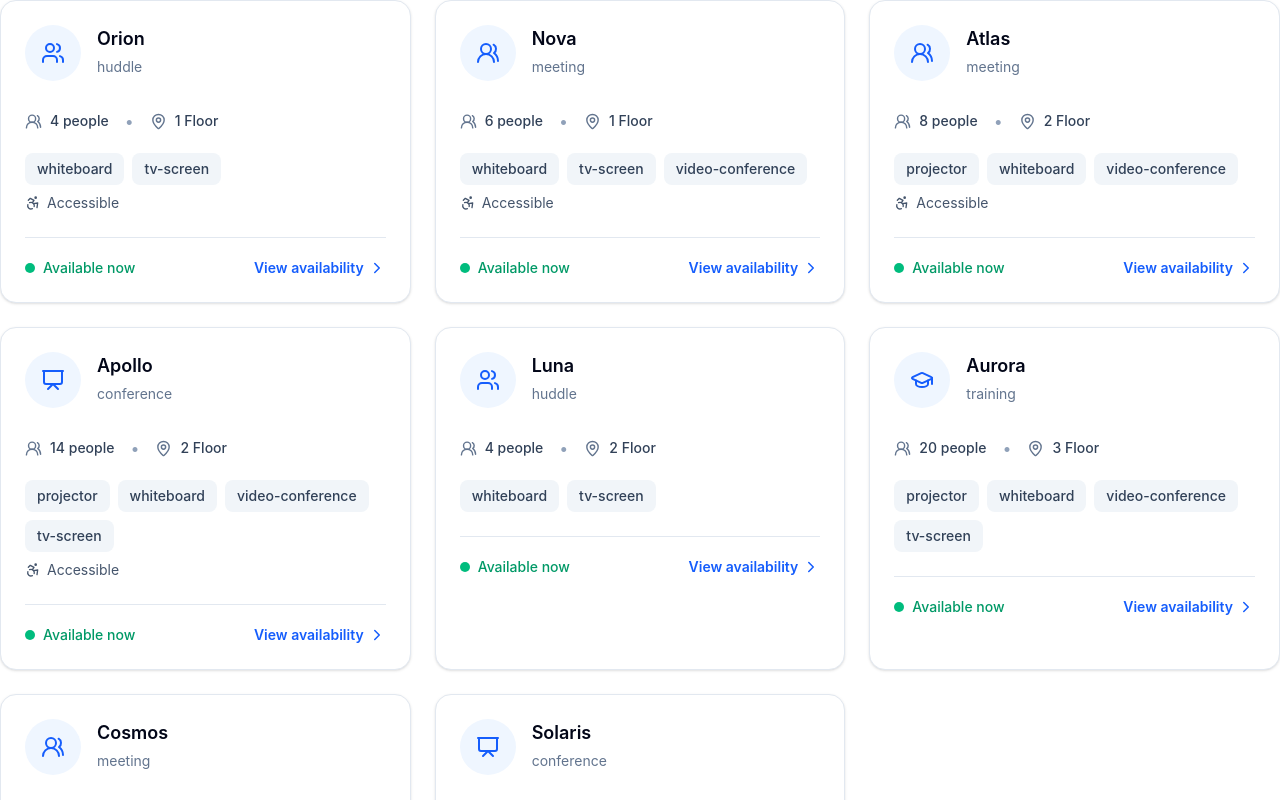
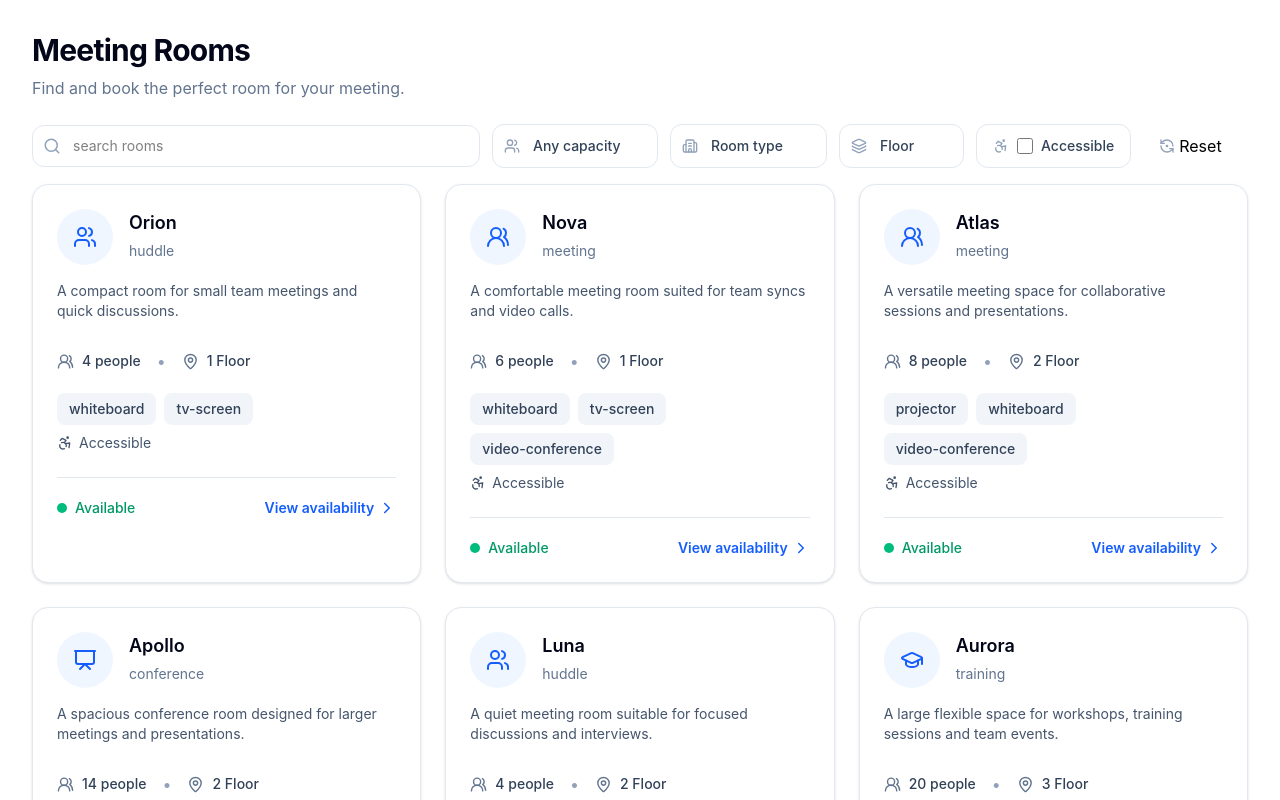
Before and after one commit to Ani-Gamtsemlidze/meeting-room-booking, a React (Vite) app: page /rooms in a window 1280 px wide. Shown: the top 800 px of the page. Built offline with nearby package versions, Linux system fonts and the light colour scheme.

Commit message:
feat: add search and filter functionality to Rooms page

```diff
--- /dev/null
+++ b/src/components/SearchInput.tsx
@@ -0,0 +1,25 @@
+import { Search } from "lucide-react";
+
+interface SearchProps  {
+  value: string;
+  onChange: (value: string) => void
+}
+
+export default function SearchInput({value, onChange}: SearchProps) {
+  return (
+    <div className="relative">
+      <Search
+        size={18}
+        className="absolute left-5 top-1/2 -translate-1/2 text-slate-400"
+      />
+
+      <input
+        type="text"
+        value={value}
+        onChange={(e) => onChange(e.target.value)}
+        placeholder="search rooms"
+        className="rounded-xl text-sm w-full border bg-white border-slate-200 outline-none py-2.5 pr-4 pl-10"
+      />
+    </div>
+  );
+}
--- a/src/components/rooms/RoomsCard.tsx
+++ b/src/components/rooms/RoomsCard.tsx
@@ -22,7 +22,12 @@ export default function RoomCard({ room }: RoomCardProps) {
   } as const;
   const RoomIcon = roomTypeIcons[room.type];
   return (
-    <section className="rounded-2xl border border-slate-200 bg-white p-6 shadow-sm transition-shadow hover:shadow-md">
+    <section
+      className={`rounded-2xl border border-slate-200 bg-white p-6 shadow-sm transition-shadow hover:shadow-md ${
+        room.status === "maintenance" ? "opacity-60" : ""
+      }`}
+    >
+      {" "}
       <div className="flex items-start gap-4">
         <div className="flex h-14 w-14 shrink-0 items-center justify-center rounded-full bg-blue-50">
           <RoomIcon size={24} className="text-blue-600" />
@@ -30,11 +35,10 @@ export default function RoomCard({ room }: RoomCardProps) {
 
         <div>
           <h2 className="text-lg font-semibold text-slate-950">{room.name}</h2>
-
           <p className="mt-1 text-sm text-slate-500">{room.type}</p>
         </div>
       </div>
-
+      <p className="mt-4 text-sm text-slate-600">{room.description}</p>
       <div className="mt-7 flex items-center gap-4 text-slate-600">
         <div className="flex items-center gap-2">
           <Users2 size={17} className="text-slate-500" />
@@ -52,7 +56,6 @@ export default function RoomCard({ room }: RoomCardProps) {
           </span>
         </div>
       </div>
-
       <div className="mt-5 flex flex-wrap gap-2">
         {room.amenities.map((amenity) => (
           <div
@@ -63,20 +66,25 @@ export default function RoomCard({ room }: RoomCardProps) {
           </div>
         ))}
       </div>
-
       {room.isAccessible && (
         <div className="flex items-center gap-1.5 text-sm mt-2 text-slate-600">
           <Accessibility size={16} />
           <span className="">Accessible</span>
         </div>
       )}
-
       <div className="mt-6 border-t border-slate-200 pt-5">
         <div className="flex items-center justify-between">
-          <div className="flex items-center gap-2 text-emerald-600">
-            <span className="h-2.5 w-2.5 rounded-full bg-emerald-500" />
-            <span className="text-sm font-medium">Available now</span>
-          </div>
+          {room.status === "active" ? (
+            <div className="flex items-center gap-2 text-emerald-600">
+              <span className="h-2.5 w-2.5 rounded-full bg-emerald-500" />
+              <span className="text-sm font-medium">Available</span>
+            </div>
+          ) : (
+            <div className="flex items-center gap-2 text-amber-600">
+              <span className="h-2.5 w-2.5 rounded-full bg-amber-500" />
+              <span className="text-sm font-medium">Under maintenance</span>
+            </div>
+          )}
 
           <button
             type="button"
--- /dev/null
+++ b/src/components/rooms/RoomsFilter.tsx
@@ -0,0 +1,117 @@
+import {
+  Accessibility,
+  Building2,
+  Layers3,
+  RefreshCcwDot,
+  Users,
+} from "lucide-react";
+
+interface RoomsFilterProps {
+  capacity: string;
+  setCapacity: (value: string) => void;
+  type: string;
+  setType: (value: string) => void;
+  floor: string;
+  setFloor: (value: string) => void;
+  accessibleOnly: boolean;
+  setAccessibleOnly: (value: boolean) => void;
+  resetFilters: () => void;
+}
+
+export default function RoomsFilter({
+  capacity,
+  setCapacity,
+  type,
+  setType,
+  floor,
+  setFloor,
+  accessibleOnly,
+  setAccessibleOnly,
+  resetFilters,
+}: RoomsFilterProps) {
+  const selectClasses =
+    "h-11 appearance-none rounded-xl border border-slate-200 bg-white pl-10 pr-9 text-sm font-medium text-slate-700 outline-none transition focus:border-blue-500 focus:ring-2 focus:ring-blue-100";
+
+  return (
+    <div className="flex flex-wrap items-center gap-3">
+      <div className="relative">
+        <Users
+          size={16}
+          className="pointer-events-none absolute left-3 top-1/2 -translate-y-1/2 text-slate-400"
+        />
+
+        <select
+          name="capacity"
+          value={capacity}
+          className={selectClasses}
+          onChange={(e) => setCapacity(e.target.value)}
+        >
+          <option value="">Any capacity</option>
+          <option value="2">2+ people</option>
+          <option value="4">4+ people</option>
+          <option value="6">6+ people</option>
+          <option value="8">8+ people</option>
+          <option value="12">12+ people</option>
+        </select>
+      </div>
+
+      <div className="relative">
+        <Building2
+          size={16}
+          className="pointer-events-none absolute left-3 top-1/2 -translate-y-1/2 text-slate-400"
+        />
+
+        <select
+          name="type"
+          value={type}
+          className={selectClasses}
+          onChange={(e) => setType(e.target.value)}
+        >
+          <option value="">Room type</option>
+          <option value="huddle">Huddle</option>
+          <option value="meeting">Meeting</option>
+          <option value="conference">Conference</option>
+          <option value="training">Training</option>
+        </select>
+      </div>
+
+      <div className="relative">
+        <Layers3
+          size={16}
+          className="pointer-events-none absolute left-3 top-1/2 -translate-y-1/2 text-slate-400"
+        />
+
+        <select
+          name="floor"
+          value={floor}
+          className={selectClasses}
+          onChange={(e) => setFloor(e.target.value)}
+        >
+          <option value="">Floor</option>
+          <option value="1">Floor 1</option>
+          <option value="2">Floor 2</option>
+          <option value="3">Floor 3</option>
+        </select>
+      </div>
+
+      <label className="flex h-11 cursor-pointer items-center gap-2 rounded-xl border border-slate-200 bg-white px-4 text-sm font-medium text-slate-700 transition hover:border-slate-300">
+        <Accessibility size={16} className="text-slate-400" />
+        <input
+          type="checkbox"
+          name="accessibility"
+          checked={accessibleOnly}
+          className="h-4 w-4 accent-blue-600"
+          onChange={() => setAccessibleOnly(!accessibleOnly)}
+        />
+        Accessible
+      </label>
+
+      <div className="flex items-center justify-center ml-4">
+        <RefreshCcwDot size={16} className="text-slate-400" />
+        <button onClick={resetFilters} className="ml-1 cursor-pointer">
+          Reset
+        </button>
+      </div>
+    </div>
+  );
+}
--- /dev/null
+++ b/src/hooks/useRoomsFilter.ts
@@ -0,0 +1,44 @@
+import { useMemo, useState } from "react";
+import type { Room } from "../types";
+
+export function useRoomsFilter(rooms: Room[]) {
+  const [search, setSearch] = useState("");
+  const [capacity, setCapacity] = useState("");
+  const [type, setType] = useState("");
+  const [floor, setFloor] = useState("");
+  const [accessibleOnly, setAccessibleOnly] = useState(false);
+
+  const filteredRooms = useMemo(() => {
+    return rooms.filter((room) => {
+      if (search && !room.name.toLowerCase().includes(search.toLowerCase()))
+        return false;
+      if (capacity && room.capacity < Number(capacity)) return false;
+      if (type && room.type !== type) return false;
+      if (floor && room.floor !== Number(floor)) return false;
+      if (accessibleOnly && !room.isAccessible) return false;
+      return true;
+    });
+  }, [rooms, search, capacity, type, floor, accessibleOnly]);
+
+  function resetFilters() {
+    setSearch("");
+    setCapacity("");
+    setType("");
+    setFloor("");
+    setAccessibleOnly(false);
+  }
+  return {
+    search,
+    setSearch,
+    filteredRooms,
+    capacity,
+    setCapacity,
+    type,
+    setType,
+    setFloor,
+    floor,
+    setAccessibleOnly,
+    accessibleOnly,
+    resetFilters,
+  };
+}
--- a/src/pages/Rooms.tsx
+++ b/src/pages/Rooms.tsx
@@ -1,15 +1,38 @@
 import { useEffect } from "react";
 import { useRoomStore } from "../store/useRoomStore";
 import RoomList from "../components/rooms/RoomList";
+import SearchInput from "../components/SearchInput";
+import RoomsFilter from "../components/rooms/RoomsFilter";
+import { useRoomsFilter } from "../hooks/useRoomsFilter";
 
 export default function Rooms() {
   const { rooms, fetchRooms, loading } = useRoomStore();
   useEffect(() => {
-      fetchRooms();
-    }, [fetchRooms]);
+    fetchRooms();
+  }, [fetchRooms]);
 
-    if (loading) return <p>Loading rooms</p>
+  const filters = useRoomsFilter(rooms);
+
+  if (loading) return <p>Loading rooms</p>;
+
   return (
-    <RoomList rooms={rooms} />
+    <div className="mx-auto w-full max-w-7xl  px-4 py-8 sm:px-6 lg:px-8">
+      <div className="mb-6">
+        <h1 className="text-3xl font-bold tracking-tight text-slate-950">
+          Meeting Rooms
+        </h1>
+
+        <p className="mt-2 text-sm text-slate-500 sm:text-base">
+          Find and book the perfect room for your meeting.
+        </p>
+      </div>
+      <div className="flex flex-col gap-3 lg:flex-row lg:items-center mb-4">
+        <div className="w-full lg:max-w-md">
+          <SearchInput value={filters.search} onChange={filters.setSearch} />
+        </div>
+        <RoomsFilter {...filters} />
+      </div>
+      <RoomList rooms={filters.filteredRooms} />
+    </div>
   );
 }
```
